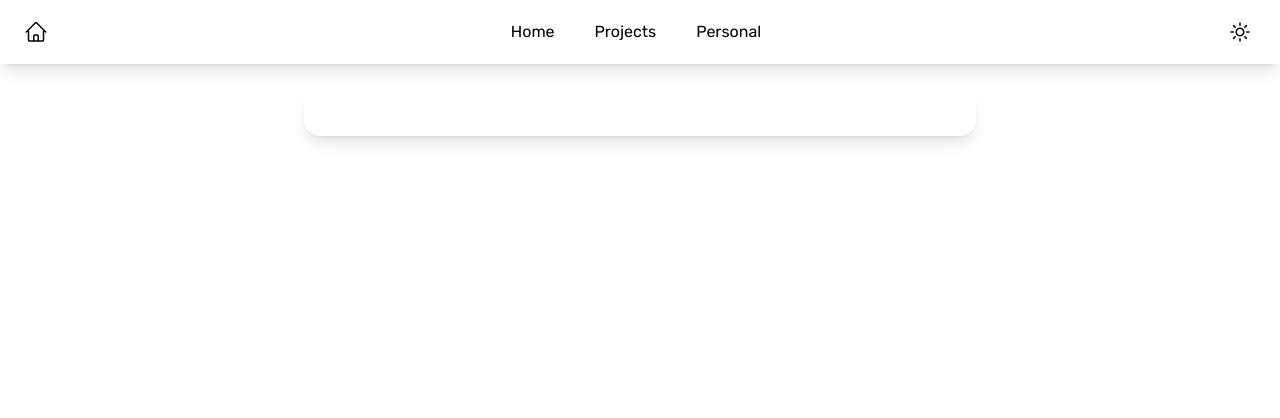
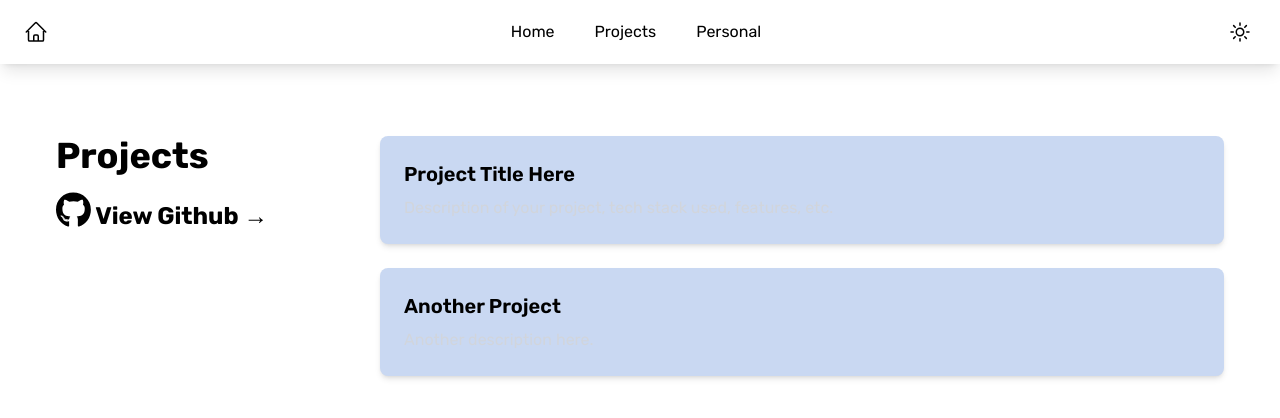
Before and after one commit to saul178/personal-website, a Vue app in the folder frontend/ui/: page /projects in a window 1280 px wide. Shown: the top 418 px of the page. Built offline with nearby package versions, Linux system fonts and the light colour scheme.

Commit message:
wip: made the layout, will detail the cards soon

```diff
--- a/frontend/ui/src/views/Projects.vue
+++ b/frontend/ui/src/views/Projects.vue
@@ -4,19 +4,43 @@ description box of the repo
 created at, updated at or pushed at?
 commits??
 url hyperlink?
+see if i can get what languages are used???
 
 at the top or bottom have total commits?
 
 -->
 
 <template>
-  <div class="flex flex-row">
-    <div class="flex flex-row w-full justify-center">
-      <div class="dark:bg-foreground rounded-2xl shadow-lg p-6 w-full max-w-2xl text-center">
+  <div class="flex px-8 py-12 gap-8">
+    <!-- Left Sidebar -->
+    <div class="w-1/4 flex flex-col space-y-4">
+      <h2 class="text-4xl font-bold dark:text-primary">Projects</h2>
+      <a href="https://github.com/saul178" class="dark:text-primary text-2xl font-bold">
+        <font-awesome-icon :icon="['fab', 'github']" class="text-4xl dark:text-primary" />
+        View Github →
+      </a>
+    </div>
+
+    <!-- Right Content Area -->
+    <div class="flex-1 space-y-6">
+      <!-- Project Card 1 -->
+      <div class="bg-foreground p-6 rounded-lg shadow-md">
+        <h3 class="text-xl font-semibold dark:text-primary">Project Title Here</h3>
+        <p class="mt-2 text-gray-300">
+          Description of your project, tech stack used, features, etc.
+        </p>
       </div>
 
+      <!-- Project Card 2 -->
+      <div class="bg-foreground p-6 rounded-lg shadow-md">
+        <h3 class="text-xl font-semibold dark:text-primary">Another Project</h3>
+        <p class="mt-2 text-gray-300">
+          Another description here.
+        </p>
+      </div>
+
+      <!-- Add more cards as needed -->
     </div>
-
   </div>
 
 </template>
```
